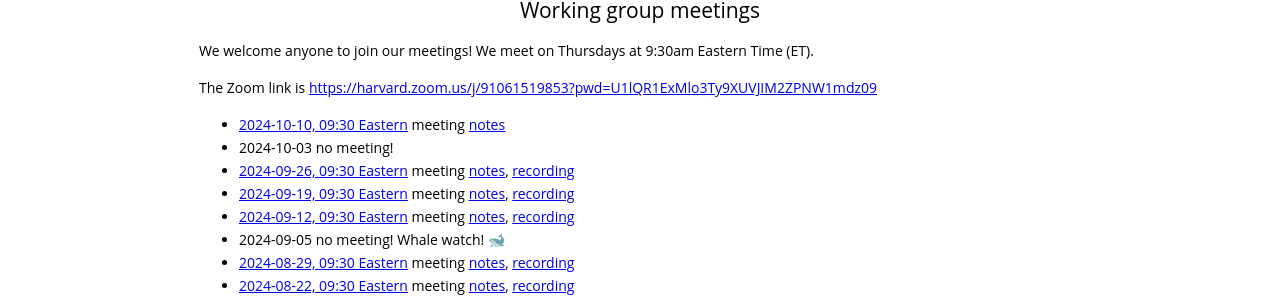
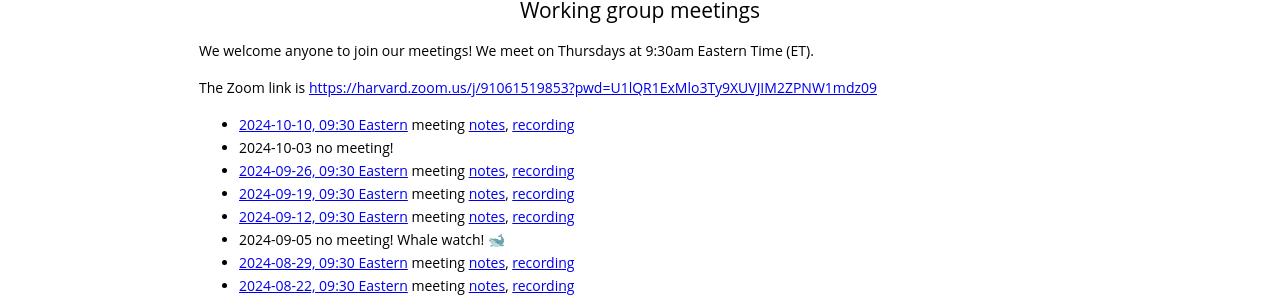
Before and after one commit to gdcc/ct.gdcc.io, a Jekyll site: the page built from index.md, in a window 1280 px wide and 900 px high, scrolled down 1726 px. Shown: the part 145-446 px from the top of the window. Built offline with Jekyll 4.4.1, drawn with Linux system fonts in a browser that asks for light colours; our own code applies the rules of GitHub Pages for plain Markdown files.

Commit message:
add recording

```diff
--- a/index.md
+++ b/index.md
@@ -63,7 +63,7 @@ We welcome anyone to join our meetings! We meet on Thursdays at 9:30am Eastern T
 
 The Zoom link is <https://harvard.zoom.us/j/91061519853?pwd=U1lQR1ExMlo3Ty9XUVJIM2ZPNW1mdz09>
 
-- [2024-10-10, 09:30 Eastern](https://time.is/compare/0930_10_Oct_2024_in_Boston) meeting [notes](https://docs.google.com/document/d/1KIvrM5prIJyJKij4nwxNw5genQolmqSG5GDWbIH7d7U/edit?usp=sharing)
+- [2024-10-10, 09:30 Eastern](https://time.is/compare/0930_10_Oct_2024_in_Boston) meeting [notes](https://docs.google.com/document/d/1KIvrM5prIJyJKij4nwxNw5genQolmqSG5GDWbIH7d7U/edit?usp=sharing), [recording](https://harvard.zoom.us/rec/share/t9q7C2oISdJJJv7dAc6XocNdE376FtyQdFbqI8Ks9WIkJRIytaDqaWggigxx5B9j.7FKB17_6Oz5aLd-f)
 - 2024-10-03 no meeting!
 - [2024-09-26, 09:30 Eastern](https://time.is/compare/0930_26_Sep_2024_in_Boston) meeting [notes](https://docs.google.com/document/d/1wVZi8e7wNbaw71o_XDaF8f7Mza3R2EhEMtuCtcKjfCI/edit?usp=sharing), [recording](https://harvard.zoom.us/rec/share/jMBoXaTPzlYmcuv4NWbzintRhwIsXOHvMTQ2AKjlciYae3uA_PY5nz3TXS2p7MGQ.zsLCKJGxcVIrpIeG)
 - [2024-09-19, 09:30 Eastern](https://time.is/compare/0930_19_Sep_2024_in_Boston) meeting [notes](https://docs.google.com/document/d/1erEpKhAp1Nb22kfJKd0mdBxki6dNejFLh_Vbz2E5w40/edit?usp=sharing), [recording](https://harvard.zoom.us/rec/share/U7XC1e0hbcWhrKdE8bh_X3Drf-wXCV6B1LgLNFwnzkIKp00g1wc1rvnCqnXr7mcY.z74fpUPWL8l9oPEf)
```
